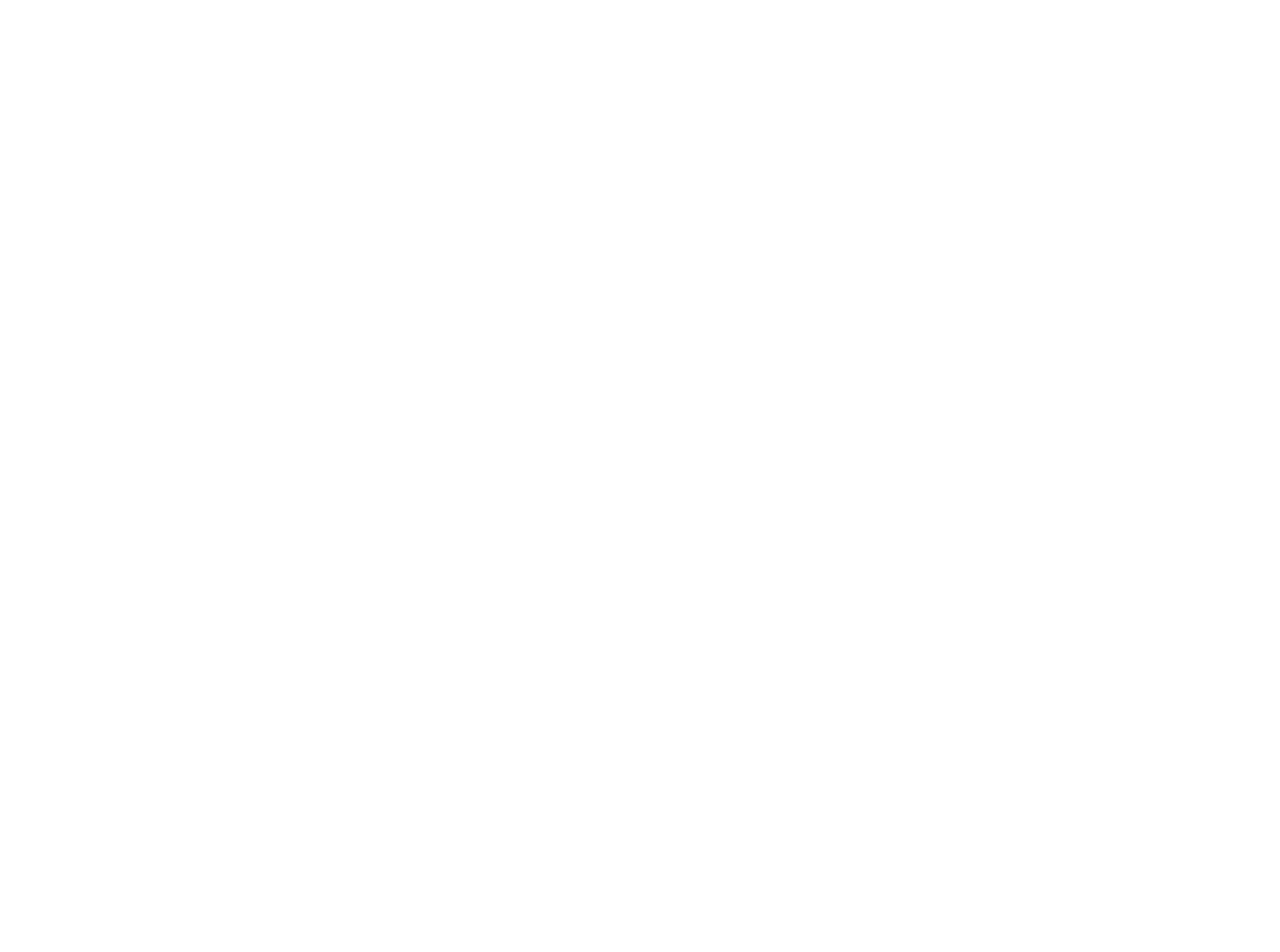
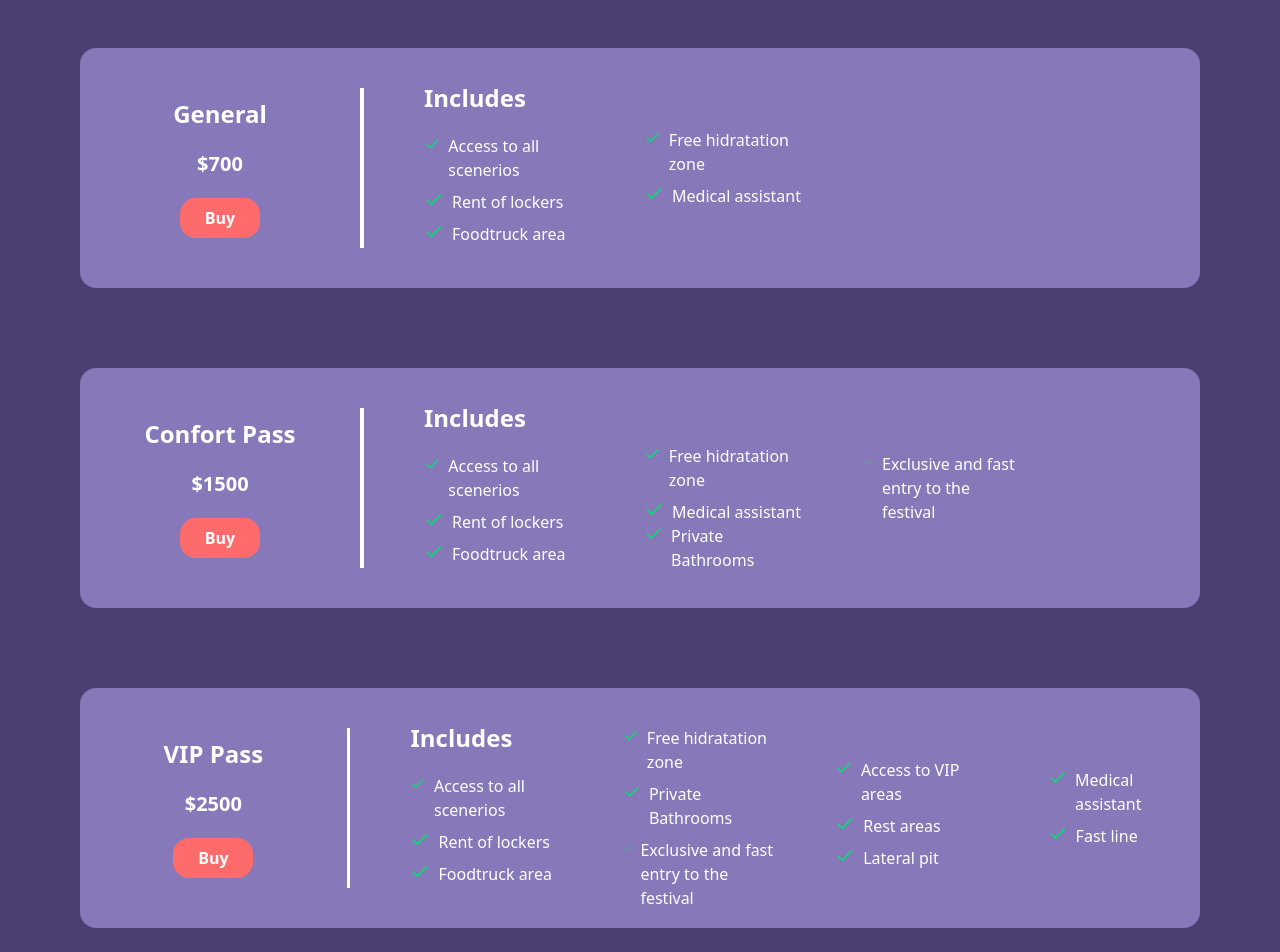
Before and after one commit to fdvalderrama/zilcker-echo-front, a React (Vite) app: page /getTickets in a window 1280 px wide. Before the commit this address had no page. Shown: the part 360-1312 px from the top of the page. Before the commit the page ends 800 px from the top, so only its background shows below. Built offline with nearby package versions, Linux system fonts and the light colour scheme.

Commit message:
login y getTickets terminado

```diff
--- a/src/App.tsx
+++ b/src/App.tsx
@@ -2,6 +2,7 @@
 import { BrowserRouter as Router, Routes, Route } from "react-router-dom";
 import CreateAccountView from "./views/CreateAccountView";
 import LoginView from "./views/LoginView";
+import TicketsView from "./views/TicketsView";
 
 function App() {
   return (
@@ -10,6 +11,7 @@
         <Route path="/" element={<HomeView />} />
         <Route path="/createAccount" element={<CreateAccountView />} />
         <Route path="/login" element={<LoginView />} />
+        <Route path="/getTickets" element={<TicketsView />} />
       </Routes>
     </Router>
   );
--- a/src/views/LoginView.tsx
+++ b/src/views/LoginView.tsx
@@ -7,19 +7,18 @@
   const [password, setPassword] = useState("");
 
   return (
-    <div className="w-full md:h-screen text-white">
-      <div className="relative flex flex-col md:flex-row ">
-        <div className="relative md:h-screen md:w-8/12 flex items-center justify-center">
+    <div className="w-full h-screen text-white relative flex flex-col md:flex-row ">
+      <div className="relative h-4/12 w-full md:h-screen md:w-8/12 flex items-center justify-center">
         <img
           src={concertLogin}
           alt="concert login"
-            className="absolute md:h-screen object-cover"
+          className="absolute h-full w-full md:h-screen object-cover"
         />
 
         <h1 className="relative text-6xl font-bold">Zilcker Echo</h1>
       </div>
 
-        <div className="h-screen md:w-1/2 bg-[#4B3F72] flex flex-col items-center justify-center">
+      <div className="h-8/12 md:h-screen md:w-1/2 bg-[#4B3F72] flex flex-col items-center justify-center">
         <h1 className=" font-semibold text-3xl mb-10 md:mt-30">Login</h1>
         <InputLila
           placeholder="Email"
@@ -38,7 +37,6 @@
         </button>
       </div>
     </div>
-    </div>
   );
 };
 
--- /dev/null
+++ b/src/views/TicketsView.tsx
@@ -0,0 +1,172 @@
+import Navbar from "../components/Navbar";
+import concertTickets from "../assets/concert-tickets.jpg";
+import { Check } from "lucide-react";
+import Footer from "../components/homeComponents/Footer";
+
+const TicketsView = () => {
+  return (
+    <div className="w-full bg-[#4B3F72] text-white overflow-hidden">
+      <Navbar />
+      <div className="relative w-full md:h-64 flex justify-center items-center">
+        <img
+          className="absolute w-full h-full object-cover "
+          src={concertTickets}
+          alt="concert tickets"
+        />
+        <h1 className="relative text-7xl font-bold">Tickets</h1>
+      </div>
+      <div className="mt-20 mx-20 bg-[#8778BA] flex flex-col lg:flex-row rounded-2xl h-120 lg:h-60 mb-10">
+        <div className="flex flex-col justify-center items-center w-full lg:w-1/4 font-bold mb-5 lg:mb-0">
+          <h1 className="text-2xl mb-2 lg:mb-5 mt-5 lg:mt-0">General</h1>
+          <h3 className=" mb-2 lg:mb-5 text-xl">$700</h3>
+          <button className="bg-[#FF6B6B] rounded-2xl w-20 h-10 text-md font-semibold">
+            Buy
+          </button>
+        </div>
+        <div className="h-1 lg:h-40 lg:w-1 mx-10 lg:mx-0 lg:my-10 bg-white mb-5 lg:mb-0"></div>
+        <div className="w-full lg:w-1/6 xl:w-1/7 flex flex-col lg:justify-center items-center lg:items-start lg:ms-5 xl:ms-15">
+          <h2 className="font-semibold text-2xl mb-5">Includes</h2>
+          <div className="flex mb-2">
+            <Check className="text-green-400 me-2 w-5 h-5" />
+            <p>Access to all scenerios</p>
+          </div>
+          <div className="flex mb-2">
+            <Check className="text-green-400 me-2 w-5 h-5" />
+            <p>Rent of lockers</p>
+          </div>
+          <div className="flex mb-2">
+            <Check className="text-green-400 me-2 w-5 h-5" />
+            <p>Foodtruck area</p>
+          </div>
+        </div>
+        <div className="w-full lg:w-1/6 xl:w-1/7 flex flex-col lg:justify-center items-center lg:items-start lg:ms-5 xl:ms-15">
+          <div className="flex mb-2">
+            <Check className="text-green-400 me-2 w-5 h-5" />
+            <p>Free hidratation zone</p>
+          </div>
+          <div className="flex">
+            <Check className="text-green-400 me-2 w-5 h-5" />
+            <p>Medical assistant</p>
+          </div>
+        </div>
+      </div>
+      <div className="mt-20 mx-20 bg-[#8778BA] flex flex-col lg:flex-row rounded-2xl h-120 lg:h-60 mb-10">
+        <div className="flex flex-col justify-center items-center w-full lg:w-1/4 font-bold mb-5 lg:mb-0">
+          <h1 className="text-2xl mb-2 lg:mb-5 mt-5 lg:mt-0">Confort Pass</h1>
+          <h3 className=" mb-2 lg:mb-5 text-xl">$1500</h3>
+          <button className="bg-[#FF6B6B] rounded-2xl w-20 h-10 text-md font-semibold">
+            Buy
+          </button>
+        </div>
+        <div className="h-1 lg:h-40 lg:w-1 mx-10 lg:mx-0 lg:my-10 bg-white mb-5 lg:mb-0"></div>
+        <div className="w-full lg:w-1/6 xl:w-1/7 flex flex-col lg:justify-center items-center lg:items-start lg:ms-5 xl:ms-15">
+          <h2 className="font-semibold text-2xl mb-5">Includes</h2>
+          <div className="flex mb-2">
+            <Check className="text-green-400 me-2 w-5 h-5" />
+            <p>Access to all scenerios</p>
+          </div>
+          <div className="flex mb-2">
+            <Check className="text-green-400 me-2 w-5 h-5" />
+            <p>Rent of lockers</p>
+          </div>
+          <div className="flex mb-2">
+            <Check className="text-green-400 me-2 w-5 h-5" />
+            <p>Foodtruck area</p>
+          </div>
+        </div>
+        <div className="w-full lg:w-1/6 xl:w-1/7 flex flex-col lg:justify-center items-center lg:items-start lg:ms-5 xl:ms-15">
+          <div className="flex mb-2 lg:mt-12">
+            <Check className="text-green-400 me-2 w-5 h-5" />
+            <p>Free hidratation zone</p>
+          </div>
+          <div className="flex">
+            <Check className="text-green-400 me-2 w-5 h-5" />
+            <p>Medical assistant</p>
+          </div>
+          <div className="flex mb-2">
+            <Check className="text-green-400 me-2 w-5 h-5" />
+            <p>Private Bathrooms</p>
+          </div>
+        </div>
+        <div className="w-full lg:w-1/6 xl:w-1/7 flex flex-col lg:justify-center items-center lg:items-start lg:ms-5 xl:ms-15">
+          <div className="flex">
+            <Check className="text-green-400 me-2 w-5 h-5" />
+            <p>Exclusive and fast entry to the festival</p>
+          </div>
+        </div>
+      </div>
+      <div className="mt-20 mx-20 bg-[#8778BA] flex flex-col lg:flex-row rounded-2xl h-150 lg:h-60 mb-10">
+        <div className="flex flex-col justify-center items-center w-full lg:w-1/4 font-bold mb-5 lg:mb-0">
+          <h1 className="text-2xl mb-2 lg:mb-5 mt-5 lg:mt-0">VIP Pass</h1>
+          <h3 className=" mb-2 lg:mb-5 text-xl">$2500</h3>
+          <button className="bg-[#FF6B6B] rounded-2xl w-20 h-10 text-md font-semibold">
+            Buy
+          </button>
+        </div>
+        <div className="h-1 lg:h-40 lg:w-1 mx-10 lg:mx-0 lg:my-10 bg-white mb-5 lg:mb-0" />
+        <div className="w-full lg:w-1/6 xl:w-1/7 flex flex-col lg:justify-center items-center lg:items-start lg:ms-5 xl:ms-15">
+          <h2 className="font-semibold text-2xl mb-1 lg:mb-5">Includes</h2>
+          <div className="flex mb-2">
+            <Check className="text-green-400 me-2 w-5 h-5" />
+            <p>Access to all scenerios</p>
+          </div>
+          <div className="flex mb-2">
+            <Check className="text-green-400 me-2 w-5 h-5" />
+            <p>Rent of lockers</p>
+          </div>
+          <div className="flex mb-2">
+            <Check className="text-green-400 me-2 w-5 h-5" />
+            <p>Foodtruck area</p>
+          </div>
+        </div>
+        <div className="w-full lg:w-1/6 xl:w-1/7 flex flex-col lg:justify-center items-center lg:items-start lg:ms-5 xl:ms-15">
+          <div className="flex mb-2 lg:mt-5">
+            <Check className="text-green-400 me-2 w-5 h-5" />
+            <p>Free hidratation zone</p>
+          </div>
+
+          <div className="flex mb-2">
+            <Check className="text-green-400 me-2 w-5 h-5" />
+            <p>Private Bathrooms</p>
+          </div>
+          <div className="flex">
+            <Check className="text-green-400 me-2 w-5 h-5" />
+            <p>Exclusive and fast entry to the festival</p>
+          </div>
+        </div>
+
+        <div className="w-full lg:w-1/6 xl:w-1/7 flex flex-col lg:justify-center items-center lg:items-start lg:ms-5 xl:ms-15">
+          <div className="flex mb-2 lg:mt-12">
+            <Check className="text-green-400 me-2 w-5 h-5" />
+            <p>Access to VIP areas</p>
+          </div>
+
+          <div className="flex mb-2">
+            <Check className="text-green-400 me-2 w-5 h-5" />
+            <p>Rest areas</p>
+          </div>
+          <div className="flex">
+            <Check className="text-green-400 me-2 lg:mb-10 w-5 h-5" />
+            <p>Lateral pit</p>
+          </div>
+        </div>
+
+        <div className="w-full lg:w-1/6 xl:w-1/7 flex flex-col lg:justify-center items-center lg:items-start lg:ms-5 xl:ms-15">
+          <div className="flex mb-2 ">
+            <Check className="text-green-400 me-2 w-5 h-5" />
+            <p>Medical assistant</p>
+          </div>
+
+          <div className="flex">
+            <Check className="text-green-400 me-2 w-5 h-5" />
+            <p>Fast line</p>
+          </div>
+        </div>
+      </div>
+
+      <Footer />
+    </div>
+  );
+};
+
+export default TicketsView;
```
Also changed, not shown: src/assets/concert-tickets.jpg (added). Lines whose indentation alone changed are shown as unchanged.
